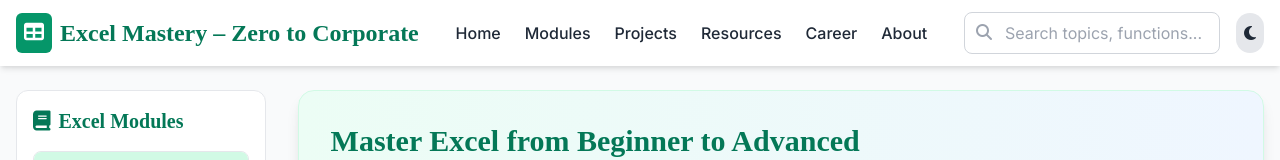
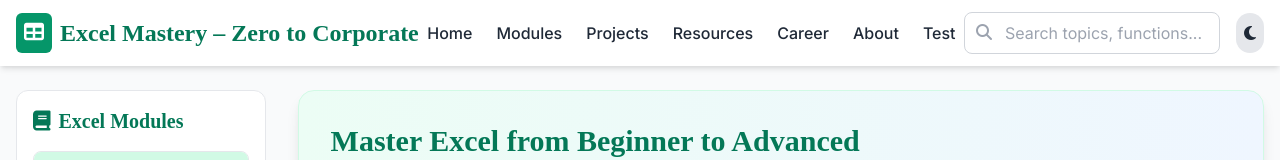
Before and after one commit to Arefin201/PracticeExal, a plain HTML site: page index.html in a window 1280 px wide. Shown: the top 160 px of the page. Drawn offline with nearby package versions, Linux system fonts and the light colour scheme; a web font is replaced by a local one.

Commit message:
Add link to Test page in navigation

```diff
--- a/index.html
+++ b/index.html
@@ -226,6 +226,9 @@
                 <a href="#resources" class="nav-link font-medium hover:text-green-600 dark:hover:text-green-400 transition">Resources</a>
                 <a href="#career" class="nav-link font-medium hover:text-green-600 dark:hover:text-green-400 transition">Career</a>
                 <a href="#about" class="nav-link font-medium hover:text-green-600 dark:hover:text-green-400 transition">About</a>
+
+                 <a href="test1.html" class="nav-link font-medium hover:text-green-600 dark:hover:text-green-400 transition">Test</a>
+
             </nav>
 
             <!-- Search and Dark Mode -->
```
